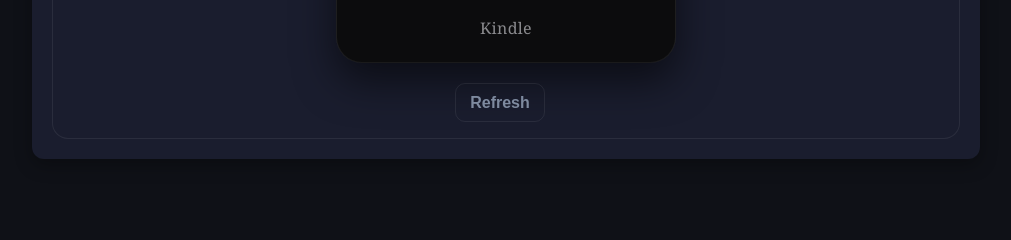
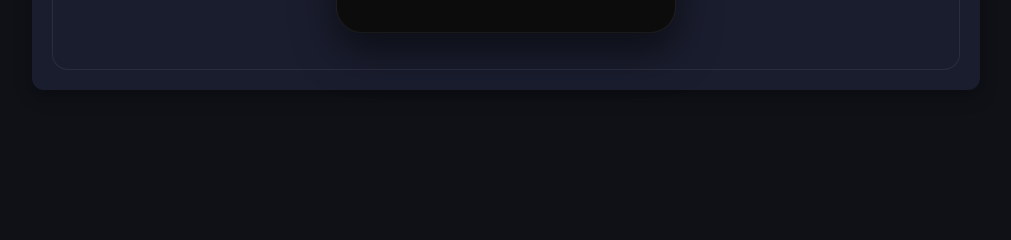
Before and after one commit to abbykatz23/kindle, a Flask app: page / in a window 1280 px wide, after a click on "Kindle Preview". Shown: the part 560-800 px from the top of the page, without its empty margins (134-1145 px from the left). Run offline with Flask 3, Linux system fonts and the light colour scheme.

Commit message:
Fix frontend preview functionality

```diff
--- a/run.py
+++ b/run.py
@@ -5,4 +5,4 @@ from config import Config
 app = create_app()
 
 if __name__ == "__main__":
-    app.run(host="0.0.0.0", port=5000, debug=Config.DEBUG)
+    app.run(host="0.0.0.0", port=5000, debug=Config.DEBUG, threaded=True)
--- a/web/static/css/style.css
+++ b/web/static/css/style.css
@@ -223,7 +223,7 @@ input:focus, select:focus, textarea:focus {
   max-width: 340px;
   background: linear-gradient(155deg, #2b2b2e, #0c0c0d 60%);
   border-radius: 26px;
-  padding: 26px 22px 0;
+  padding: 26px 22px 34px;
   box-shadow: 0 18px 40px rgba(0,0,0,0.55), inset 0 0 0 1px rgba(255,255,255,0.06), inset 0 1px 2px rgba(255,255,255,0.08);
   display: flex;
   flex-direction: column;
@@ -269,20 +269,6 @@ input:focus, select:focus, textarea:focus {
   animation: kindle-spin .7s linear infinite;
 }
 @keyframes kindle-spin { to { transform: rotate(360deg) } }
-.kindle-device__bezel-bottom {
-  width: 100%;
-  padding: 18px 0 24px;
-  display: flex;
-  align-items: center;
-  justify-content: center;
-}
-.kindle-device__wordmark {
-  font-family: Georgia, 'Times New Roman', serif;
-  font-weight: 500;
-  font-size: 1rem;
-  letter-spacing: .02em;
-  color: #8a8a8d;
-}
 
 /* Birthday card month colors (seasonal palette, dark-theme tuned) */
 .birthday-item--01 { background: rgba(186,230,253,0.08); border-color: rgba(186,230,253,0.22) }  /* Jan — ice blue */
--- a/web/static/js/main.js
+++ b/web/static/js/main.js
@@ -812,7 +812,6 @@ document.addEventListener("DOMContentLoaded", () => {
     if (kindleScreen) {
         const kindleImg = document.getElementById('kindle-preview-img');
         const kindleStatus = document.getElementById('kindle-preview-status');
-        const kindleRefreshBtn = document.getElementById('kindle-preview-refresh');
         const tapUrl = kindleScreen.dataset.tapUrl;
         const imageUrl = kindleScreen.dataset.imageUrl;
         const nativeWidth = parseInt(kindleScreen.dataset.width, 10) || 758;
@@ -855,14 +854,6 @@ document.addEventListener("DOMContentLoaded", () => {
             sendKindleTap(x, y);
         });
 
-        if (kindleRefreshBtn) {
-            kindleRefreshBtn.addEventListener('click', () => {
-                setKindleStatus('Refreshing…');
-                reloadKindleImage();
-                setTimeout(() => setKindleStatus(''), 800);
-            });
-        }
-
         // The physical Kindle re-renders on its own (30-min scheduler, taps,
         // Strava webhooks); poll gently so the preview stays roughly in sync
         // without forcing a re-render itself.
--- a/web/templates/index.html
+++ b/web/templates/index.html
@@ -7,7 +7,7 @@
         <button type="button" class="tab-button btn {% if default_tab == 'interview' %}btn--primary{% else %}btn--ghost{% endif %}" role="tab" aria-selected="{% if default_tab == 'interview' %}true{% else %}false{% endif %}" data-target="#interview">Projects</button>
         <button type="button" class="tab-button btn {% if default_tab == 'running' %}btn--primary{% else %}btn--ghost{% endif %}" role="tab" aria-selected="{% if default_tab == 'running' %}true{% else %}false{% endif %}" data-target="#running">Running Plan</button>
         <button type="button" class="tab-button btn {% if default_tab == 'birthdays' %}btn--primary{% else %}btn--ghost{% endif %}" role="tab" aria-selected="{% if default_tab == 'birthdays' %}true{% else %}false{% endif %}" data-target="#birthdays">Birthdays</button>
-        <button type="button" class="tab-button btn {% if default_tab == 'kindle' %}btn--primary{% else %}btn--ghost{% endif %}" role="tab" aria-selected="{% if default_tab == 'kindle' %}true{% else %}false{% endif %}" data-target="#kindle">Kindle</button>
+        <button type="button" class="tab-button btn {% if default_tab == 'kindle' %}btn--primary{% else %}btn--ghost{% endif %}" role="tab" aria-selected="{% if default_tab == 'kindle' %}true{% else %}false{% endif %}" data-target="#kindle">Kindle Preview</button>
         <div style="margin-left:auto;display:flex;gap:.5rem;align-items:center;">
             {% if active_plan and race_date_str %}
             <div class="countdown-badge{% if default_tab != 'running' %} countdown-badge--hidden{% endif %}" id="race-countdown-badge" style="margin-left:0">
@@ -454,13 +454,9 @@
                             <span class="kindle-device__spinner"></span>
                         </div>
                     </div>
-                    <div class="kindle-device__bezel-bottom">
-                        <span class="kindle-device__wordmark">Kindle</span>
-                    </div>
                 </div>
 
-                <div style="display:flex;gap:.75rem;align-items:center;margin-top:1.25rem;">
-                    <button type="button" class="btn btn--ghost" id="kindle-preview-refresh">Refresh</button>
+                <div style="margin-top:1.25rem;">
                     <span class="muted" style="font-size:.8rem;" id="kindle-preview-status"></span>
                 </div>
             </div>
```
Also changed, not shown: main.py (+10 -1 lines), utils/tap_handler.py (+18 -2 lines).
